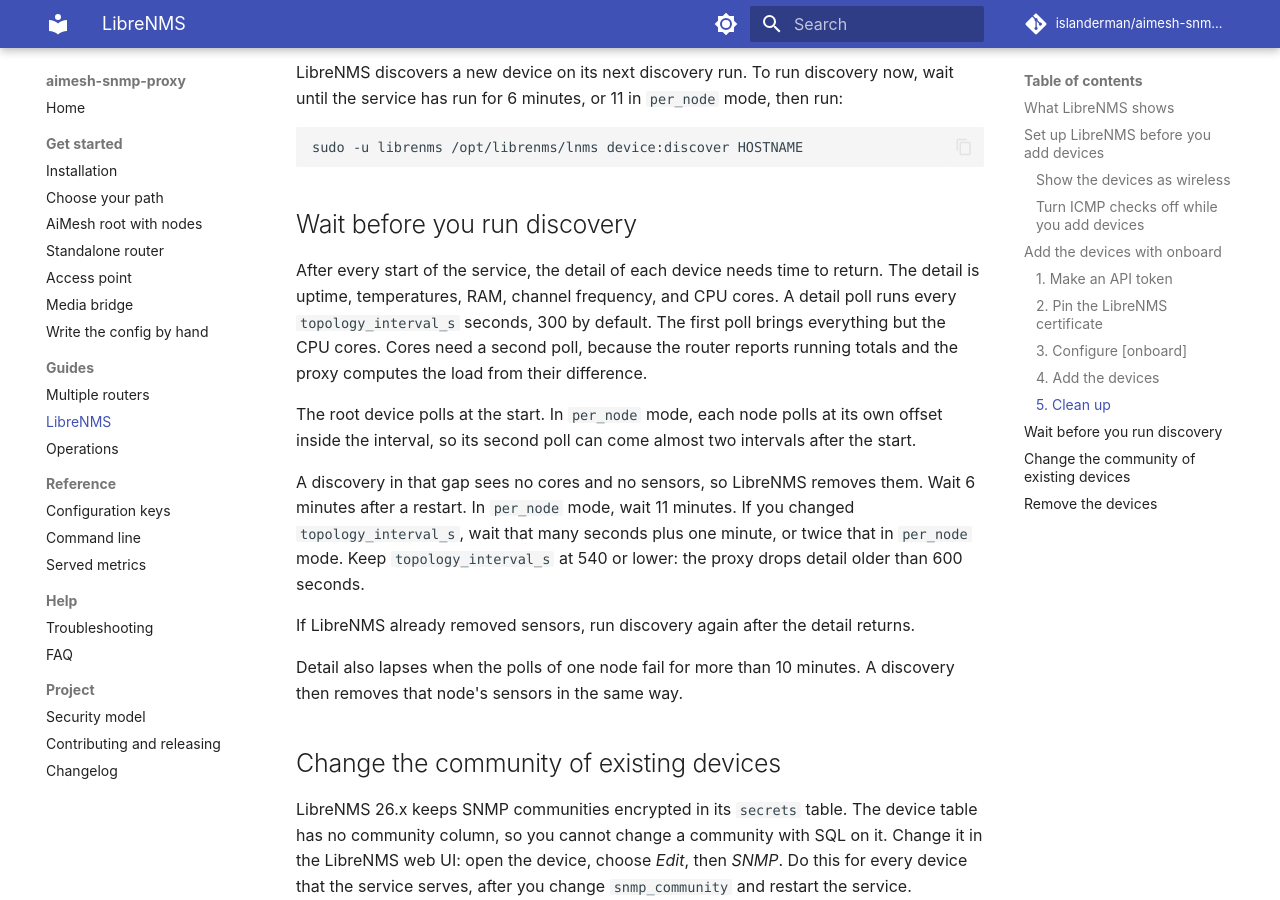
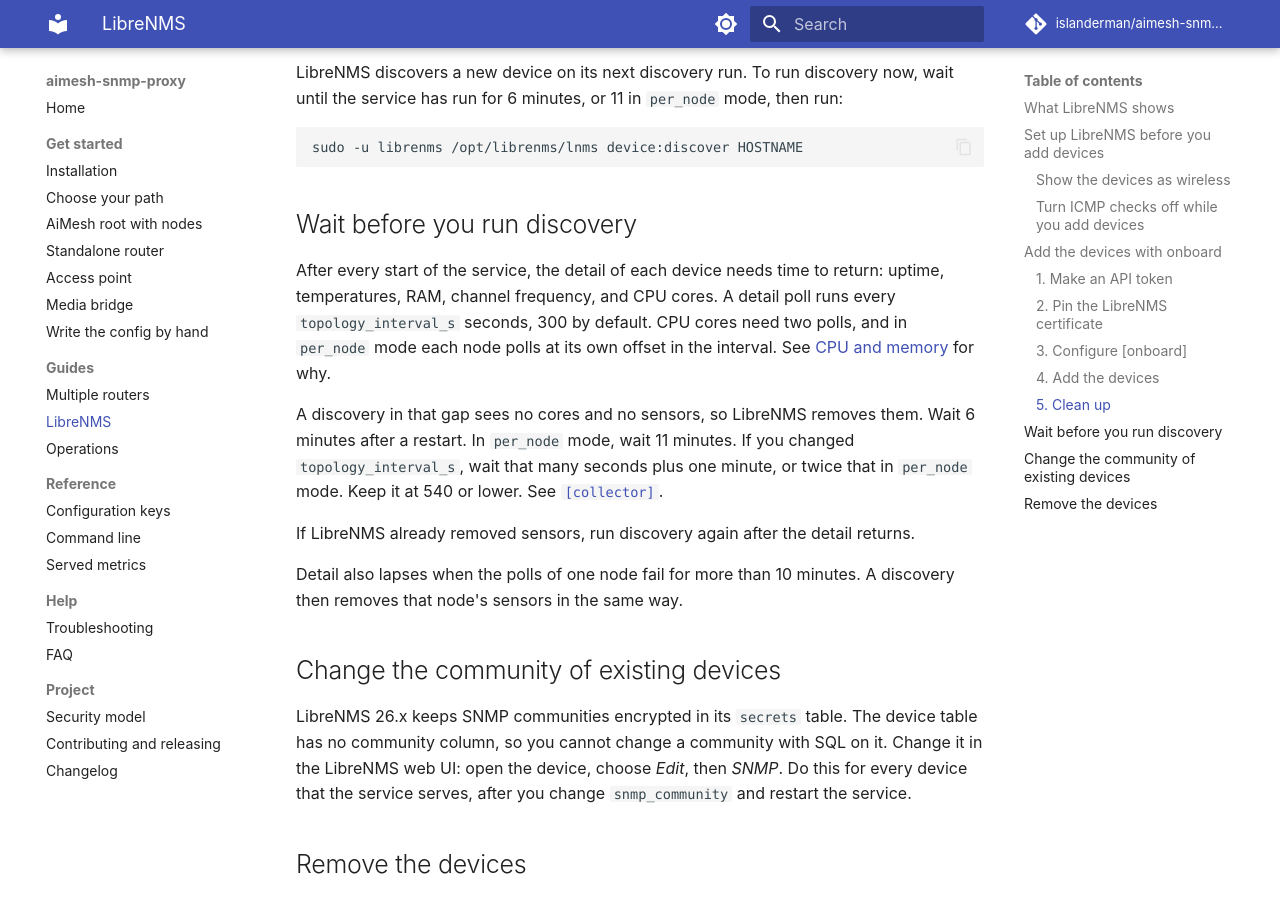
Before and after one commit to islanderman/aimesh-snmp-proxy, an MkDocs documentation site: the page built from docs/librenms.md, in a window 1280 px wide and 900 px high, scrolled down 3525 px. Built offline with MkDocs 1.6.1 and Material for MkDocs 9.7.7, drawn with Linux system fonts in a browser that asks for light colours; comment, search, counter and statistics services are not loaded.

Commit message:
docs(guide): link the reference for state files and detail timing

```diff
--- a/docs/librenms.md
+++ b/docs/librenms.md
@@ -153,19 +153,15 @@ sudo -u librenms /opt/librenms/lnms device:discover HOSTNAME
 
 ## Wait before you run discovery
 
-After every start of the service, the detail of each device needs time to return. The detail is
-uptime, temperatures, RAM, channel frequency, and CPU cores. A detail poll runs every
-`topology_interval_s` seconds, 300 by default. The first poll brings everything but the CPU cores.
-Cores need a second poll, because the router reports running totals and the proxy computes the load
-from their difference.
-
-The root device polls at the start. In `per_node` mode, each node polls at its own offset inside the
-interval, so its second poll can come almost two intervals after the start.
+After every start of the service, the detail of each device needs time to return: uptime,
+temperatures, RAM, channel frequency, and CPU cores. A detail poll runs every `topology_interval_s`
+seconds, 300 by default. CPU cores need two polls, and in `per_node` mode each node polls at its own
+offset in the interval. See [CPU and memory](reference/metrics.md#cpu-and-memory) for why.
 
 A discovery in that gap sees no cores and no sensors, so LibreNMS removes them. Wait 6 minutes after
 a restart. In `per_node` mode, wait 11 minutes. If you changed `topology_interval_s`, wait that many
-seconds plus one minute, or twice that in `per_node` mode. Keep `topology_interval_s` at 540 or
-lower: the proxy drops detail older than 600 seconds.
+seconds plus one minute, or twice that in `per_node` mode. Keep it at 540 or lower. See
+[`[collector]`](reference/configuration.md#collector).
 
 If LibreNMS already removed sensors, run discovery again after the detail returns.
 
```
Also changed, not shown: docs/operations.md (+3 -5 lines).
